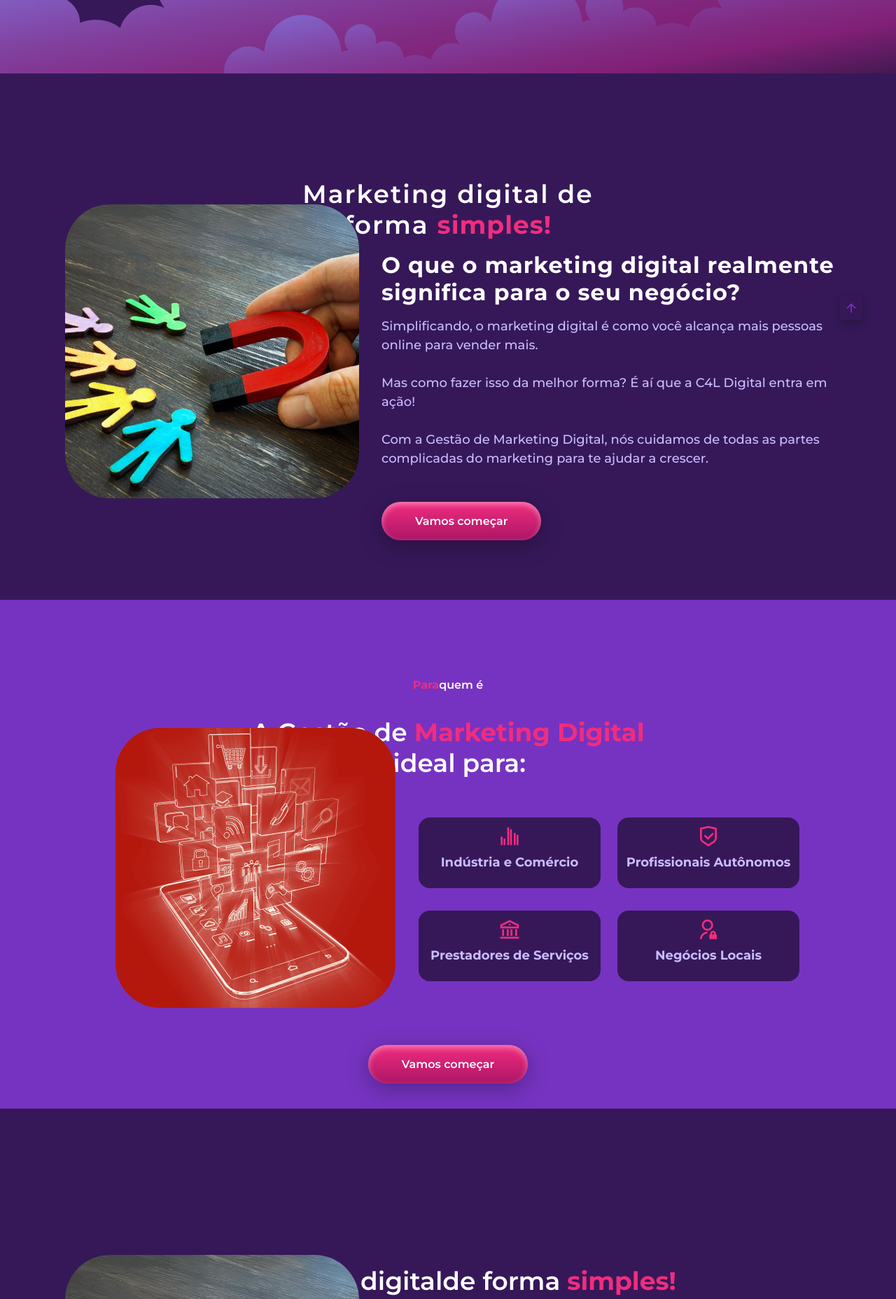
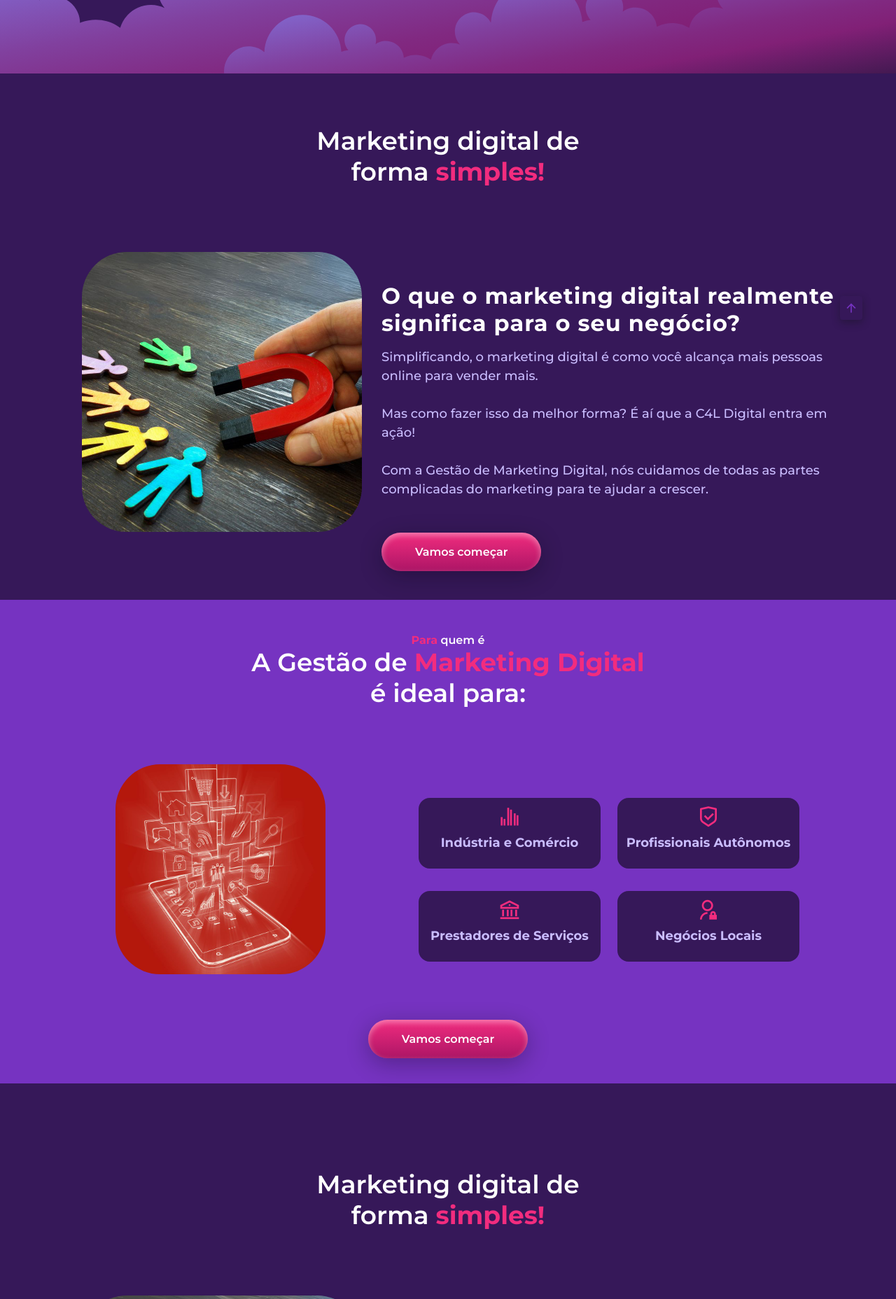
Before and after one commit to GuilhermeSalles/Site-Destrave, a PHP site: page / in a window 1280 px wide. Shown: the part 743-2599 px from the top of the page at 70% size. Run offline with PHP 8.4, Linux system fonts and the light colour scheme.

Commit message:
dimenssões arrumadas

```diff
--- a/responsive-destrave-website-main/assets/css/styles.css
+++ b/responsive-destrave-website-main/assets/css/styles.css
@@ -339,7 +339,7 @@ button {
   border-radius: 4rem;
 }
 .about__image2 {
-  width: 480px;
+  width: 280px;
   height: auto;
   top: -3rem;
   left: 7rem;
@@ -652,10 +652,42 @@ button {
     font-size: 1.75rem;
   }
 
- .about__images{
-  top: -2rem;
- }
 
+}
+@media screen and (min-width: 300px) {
+  .container {
+    margin-inline: 1rem;
+  }
+
+
+  .about__image{
+    top: -2rem;
+  }
+
+  .simples__title2, .simples__title3{
+    margin-top: -4rem;
+  }
+
+  .title2{
+    margin-top: -2rem;
+  }
+
+  .service__image{
+    top: -1.5rem;
+    left: 2.5rem;
+  }
+
+  .services__container2{
+    margin-top: -2rem;
+  }
+
+  .content3{
+    margin-top: -7rem;
+  }
+
+  .about__image3{
+    margin-top: 7rem;
+  }
 }
 
 /* For taller devices */
@@ -677,11 +709,28 @@ button {
     margin-bottom: 0;
   }
 
-  .about__image2 {
-    width: 300px;
-    left: 6rem; /*teste*/
-    top: 1rem;
-  }
+  .service__image{
+    width: 280px;
+    left: 5.5rem;
+    top: 6rem;
+   }
+
+   .about__image{
+    top: 6rem;
+   }
+
+   .content2{
+    margin-top: 7rem;
+   }
+
+   .services__container2{
+    margin-top: 6rem;
+   }
+
+   .simples__title4{
+    margin-top: -2rem;
+   }
+
 }
 
 /* For medium devices */
@@ -709,11 +758,22 @@ button {
     width: 80%;
   }
 
-  .about__image2 {
-    width: 300px;
-    left: 4rem; /*teste*/
-    top: 1rem;
+
+  .about__image{
+    top: 5.5rem;
+    width: 200px;
   }
+
+  .service__image{
+    width: 220px;
+    top: 6rem;
+    left: 5rem;
+  }
+
+  .services__container2{
+    margin-top: 2rem;
+  }
+
 }
 
 @media screen and (min-width: 767px) {
@@ -740,11 +800,47 @@ button {
     margin-inline: 0;
   }
 
+  .about__image {
+    width: 320px;
+    top: 6rem;
+    right: 2rem; /*teste*/
+  }
+
+  .service__image {
+    width: 270px;
+    top: 6rem;
+    right: -1rem; /*teste*/
+  }
+
+  .simples__title2{
+    margin-bottom: 3rem;
+    margin-top: -200px;
+  }
+
+  .simples__title3{
+    margin-bottom: -1rem;
+  }
+
+  .simples__title4{
+    margin-bottom: 1rem;
+  }
+
+  .simples__title5{
+    margin-bottom: 1rem;
+  }
+
   .about__image2 {
-    width: 300px;
-    left: 4rem; /*teste*/
-    top: 1rem;
+    width: 420px;
+    top: -2.75rem;
+    right: 2rem; /*teste*/
   }
+
+  .about__image3 {
+    width: 420px;
+    top: 6.0rem;
+    left: 1rem; /*teste*/
+  }
+
 }
 
 /* For large devices */
@@ -773,17 +869,53 @@ button {
     column-gap: 4.5rem;
   }
 
+  .about__image {
+    width: 320px;
+    top: 6rem;
+    right: 2rem; /*teste*/
+  }
+
+  .service__image {
+    width: 320px;
+    top: 6rem;
+    right: 2rem; /*teste*/
+  }
+
+  .simples__title2{
+    margin-bottom: 3rem;
+    margin-top: -2rem;
+  }
+
+  .simples__title3{
+    margin-bottom: -1rem;
+  }
+
+  .simples__title4{
+    margin-bottom: 1rem;
+  }
+
+  .simples__title5{
+    margin-bottom: 1rem;
+  }
+
   .about__image2 {
     width: 420px;
+    top: -2.75rem;
     right: 2rem; /*teste*/
-    top: 2rem;
   }
+
+  .about__image3 {
+    width: 420px;
+    top: 6.0rem;
+    left: 3rem; /*teste*/
+  }
+
 }
 
 @media screen and (min-width: 1152px) {
   .section__title {
     font-size: 2.25rem;
-    margin-bottom: 0.5rem;
+    margin-bottom: 3.5rem;
   }
   .container {
     margin-inline: auto;
@@ -886,13 +1018,6 @@ button {
     justify-content: center;
   }
 
-  .service__image {
-    width: 300px;
-    height: auto;
-    left: 3.5rem;
-    top: -1.75rem;
-    border-radius: 4rem;
-  }
 }
 
 @media screen and (min-width: 768px) {
@@ -903,13 +1028,6 @@ button {
     grid-template-columns: repeat(1, 252px);
   }
 
-  .service__image {
-    width: 380px;
-    height: auto;
-    left: 2rem;
-    top: 1rem;
-    border-radius: 4rem;
-  }
 }
 
 /* For large devices */
@@ -939,10 +1057,16 @@ button {
   }
 
   .service__image {
+    width: 300px;
+    height: auto;
+    left: 5rem;
+    top: 7rem;
+  }
+  .about__image{
     width: 400px;
     height: auto;
-    left: 5rem;
-    top: 1rem;
+    left: 2rem;
+    top: 4rem;
   }
 
   .contact__container {
--- a/responsive-destrave-website-main/assets/js/main.js
+++ b/responsive-destrave-website-main/assets/js/main.js
@@ -52,5 +52,5 @@ const sr = ScrollReveal({
   sr.reveal('.contact__container, .botaoContact');
   sr.reveal('.botao', {origin: 'bottom'});
   sr.reveal('.about__subtitle, .about__title, .about__description, .simples__title', {origin: 'right'});
-  sr.reveal('.about__image, .about__image2', {origin: 'left'});
-  sr.reveal('.services__card', {interval: 100});
+  sr.reveal('.about__image, .about__image2, .service__image', {origin: 'left'});
+  sr.reveal('.services__card, .services__card2', {interval: 100});
--- a/responsive-destrave-website-main/index.html
+++ b/responsive-destrave-website-main/index.html
@@ -106,7 +106,7 @@
       <!--==================== ABOUT ====================-->
       <section class="section about">
 
-         <h3 class="section__title about__title simples__title">
+         <h3 class="section__title simples__title2">
             Marketing digital de <br> forma <span>simples!</span>
          </h3>
          <div class="about__container container">
@@ -114,9 +114,9 @@
                <img src="assets/img/atrair-mais-clientes-C4L.jpg" alt="image" class="about__image">
             </div>
 
-            <div class="about__content">
+            <div class="about__content content2">
 
-               <h1 class="about__title">
+               <h1 class="about__title title2">
                   <span>
                      O que o marketing digital realmente <br>
                      significa para o seu negócio?
@@ -145,11 +145,11 @@
       <!--==================== SERVICES2 ====================-->
       <section class="services section" id="forwhat">
 
-         <h2 class="section__subtitle simples__title">
-            <span>Para</span>quem é
+         <h2 class="section__subtitle simples__title3 simples__title">
+            <span>Para</span> quem é
          </h2>
 
-         <h3 class="section__title simples__title">
+         <h3 class="section__title simples__title simples__title4">
             A Gestão de <span>Marketing Digital</span> <br> é ideal para:
          </h3>
          <div class="about__container container">
@@ -198,20 +198,20 @@
          </div>
       </section>
 
-      <!--==================== ABOUT ====================-->
-      <section class="about section" id="about">
+        <!--==================== ABOUT ====================-->
+        <section class="section about" id="about">
 
-         <h3 class="section__title simples__title">
-            Marketing digitalde forma <span>simples!</span>
+         <h3 class="section__title simples__title2">
+            Marketing digital de <br> forma <span>simples!</span>
          </h3>
          <div class="about__container container">
             <div class="about__images">
                <img src="assets/img/atrair-mais-clientes-C4L.jpg" alt="image" class="about__image">
             </div>
 
-            <div class="about__content">
+            <div class="about__content content2">
 
-               <h1 class="about__title">
+               <h1 class="about__title title2">
                   <span>
                      O que o marketing digital realmente <br>
                      significa para o seu negócio?
@@ -236,7 +236,6 @@
 
       </section>
 
-
       <!--==================== SERVICES ====================-->
       <section class="services section" id="services">
 
@@ -244,7 +243,7 @@
             <span>Como</span> Funciona
          </h2>
 
-         <h3 class="section__title simples__title">
+         <h3 class="section__title simples__title simples__title4">
             A Gestão de <span>Marketing Digital</span> <br> é ideal para:
          </h3>
          <div class="services__container container grid">
@@ -305,13 +304,13 @@
 
       <!--==================== CONTACT ====================-->
       <section class="contact section" id="contact">
-         <h2 class="section__title simples__title">
+         <h2 class="section__title simples__title" style="margin-top: -1rem;">
             Você se <span>interessou?</span>
          </h2>
 
 
-         <h2 class="section__subtitle simples__title">
-            Entre em <span>contato comigo</span>
+         <h2 class="section__subtitle simples__title" style="margin-top: -1rem;">
+            <span>Entre em</span> contato comigo
          </h2>
 
          <div class="contact__container container grid">
```
